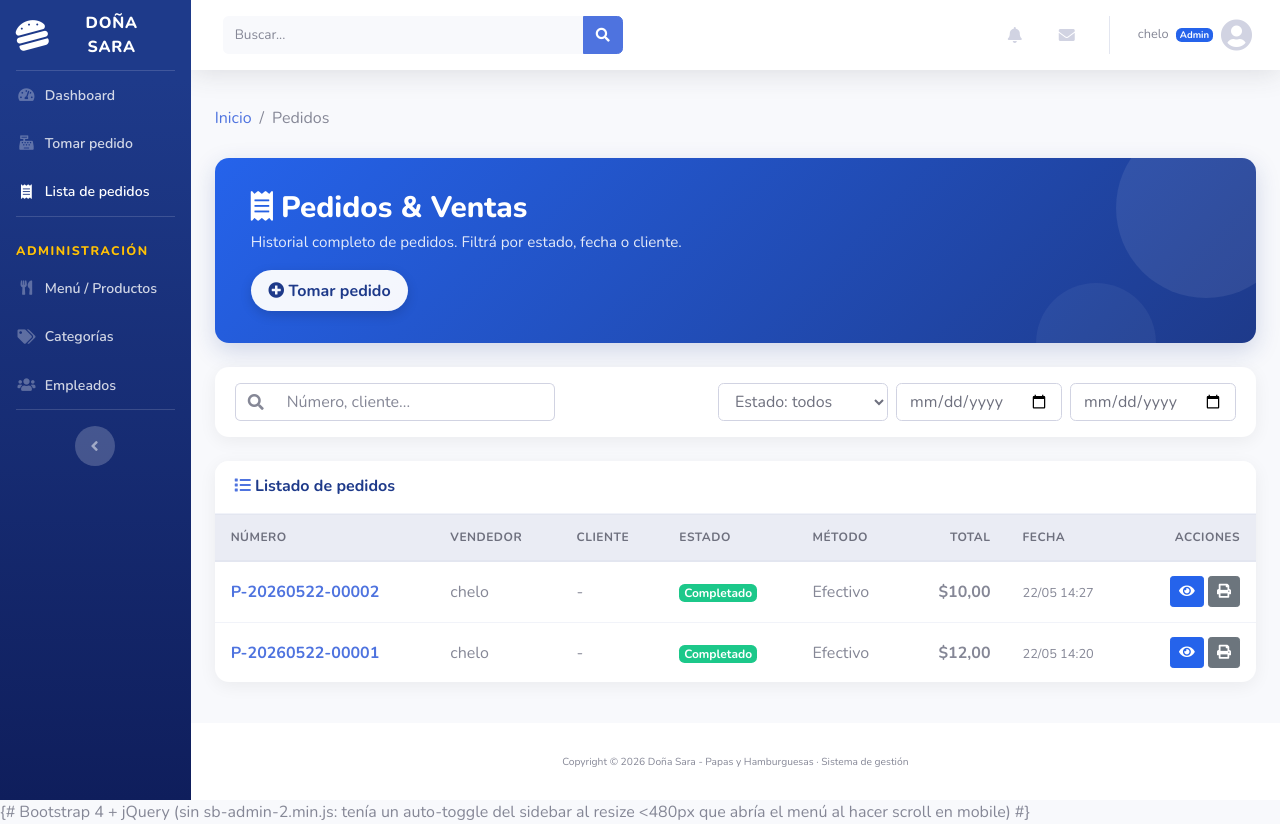
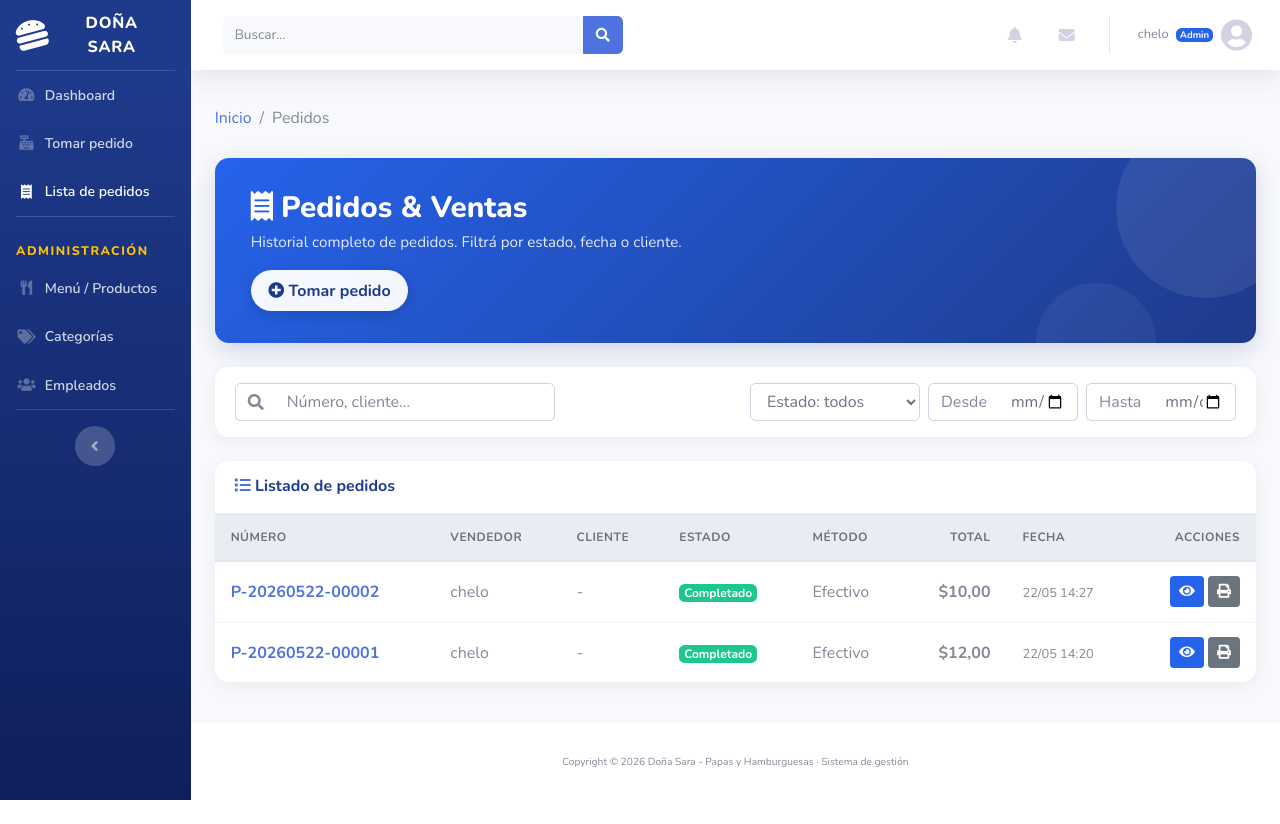
Before and after one commit to Josegomezxc/DO-A-SARA, a Django app: page /pedidos/ in a window 1280 px wide. After the commit the page ends 800 px from the top, so only its background shows below. Run offline with Django 5.2, Linux system fonts and the light colour scheme; a user stored in the database is signed in; data comes from the database, SQL or seed files in the repository; parts of the project's set-up code (start-up, migrations or seed data) failed here and were passed over; some libraries are stand-ins or nearby versions.

Commit message:
logica de negocios

```diff
--- a/app/orders/models.py
+++ b/app/orders/models.py
@@ -32,12 +32,27 @@ class Order(models.Model):
         (METODO_QR, 'QR'),
     )
 
+    TIPO_IDENTIFICACION_CHOICES = (
+        ('04', 'RUC'),
+        ('05', 'Cédula'),
+        ('06', 'Pasaporte'),
+        ('07', 'Consumidor Final'),
+    )
+
     numero = models.CharField('Número', max_length=20, unique=True, blank=True)
     vendedor = models.ForeignKey(
         settings.AUTH_USER_MODEL, on_delete=models.PROTECT,
         related_name='ventas', verbose_name='Vendedor',
     )
     cliente = models.CharField('Cliente', max_length=120, blank=True)
+    tipo_identificacion = models.CharField(
+        'Tipo de identificación', max_length=2, choices=TIPO_IDENTIFICACION_CHOICES,
+        blank=True, null=True
+    )
+    identificacion = models.CharField('Identificación', max_length=20, blank=True, null=True)
+    direccion = models.CharField('Dirección', max_length=300, blank=True, null=True)
+    telefono = models.CharField('Teléfono', max_length=30, blank=True, null=True)
+    email = models.EmailField('Email', blank=True, null=True)
     estado = models.CharField(
         'Estado', max_length=15, choices=ESTADO_CHOICES,
         default=ESTADO_PENDIENTE, db_index=True,
@@ -55,6 +70,14 @@ class Order(models.Model):
     total = models.DecimalField(
         'Total', max_digits=12, decimal_places=2, default=Decimal('0.00')
     )
+
+    # Campos para facturación electrónica (SRI)
+    secuencial_factura = models.CharField('Secuencial de factura', max_length=17, blank=True, null=True)
+    clave_acceso = models.CharField('Clave de acceso', max_length=49, blank=True, null=True)
+    subtotal_iva = models.DecimalField('Subtotal IVA', max_digits=12, decimal_places=2, blank=True, null=True)
+    subtotal_cero = models.DecimalField('Subtotal Cero', max_digits=12, decimal_places=2, blank=True, null=True)
+    valor_iva = models.DecimalField('Valor IVA', max_digits=12, decimal_places=2, blank=True, null=True)
+
     notas = models.TextField('Notas especiales', blank=True)
     creado = models.DateTimeField('Creado', auto_now_add=True, db_index=True)
     actualizado = models.DateTimeField('Actualizado', auto_now=True)
--- a/app/orders/static/orders/css/order_list.css
+++ b/app/orders/static/orders/css/order_list.css
@@ -13,18 +13,27 @@
 }
 
 .order-filter-form .filter-q {
-  flex: 1 1 220px;
-  max-width: 320px;
-  min-width: 220px;
+  flex: 1 1 100%;
 }
 
-.order-filter-form .filter-estado {
-  width: auto;
-  min-width: 170px;
-  margin-left: auto;
+.order-filter-form .filter-estado,
+.order-filter-form .filter-fecha {
+  flex: 1 1 140px;
 }
 
-.order-filter-form .filter-fecha {
-  width: auto;
-  min-width: 150px;
+@media (min-width: 768px) {
+  .order-filter-form .filter-q {
+    flex: 1 1 220px;
+    max-width: 320px;
+    min-width: 220px;
+  }
+  .order-filter-form .filter-estado {
+    margin-left: auto;
+    flex-grow: 0;
+    min-width: 170px;
+  }
+  .order-filter-form .filter-fecha {
+    flex-grow: 0;
+    min-width: 150px;
+  }
 }
--- a/app/orders/templates/orders/order_list.html
+++ b/app/orders/templates/orders/order_list.html
@@ -37,8 +37,19 @@
                 <option value="">Estado: todos</option>
                 {% for k, v in estados %}<option value="{{ k }}" {% if estado == k %}selected{% endif %}>{{ v }}</option>{% endfor %}
             </select>
-            <input type="date" name="desde" value="{{ desde }}" class="form-control filter-auto filter-fecha" title="Desde" aria-label="Desde">
-            <input type="date" name="hasta" value="{{ hasta }}" class="form-control filter-auto filter-fecha" title="Hasta" aria-label="Hasta">
+            <div class="input-group filter-auto filter-fecha">
+                <div class="input-group-prepend">
+                    <span class="input-group-text bg-white text-muted border-right-0">Desde</span>
+                </div>
+                <input type="date" name="desde" value="{{ desde }}" class="form-control border-left-0" title="Desde" aria-label="Desde">
+            </div>
+
+            <div class="input-group filter-auto filter-fecha">
+                <div class="input-group-prepend">
+                    <span class="input-group-text bg-white text-muted border-right-0">Hasta</span>
+                </div>
+                <input type="date" name="hasta" value="{{ hasta }}" class="form-control border-left-0" title="Hasta" aria-label="Hasta">
+            </div>
             <noscript>
                 <button class="btn btn-primary"><i class="fas fa-filter"></i> Filtrar</button>
             </noscript>
--- a/templates/base.html
+++ b/templates/base.html
@@ -327,8 +327,10 @@
     {% block content_anon %}{% block anon_body %}{% endblock %}{% endblock %}
 {% endif %}
 
-{# Bootstrap 4 + jQuery (sin sb-admin-2.min.js: tenía un auto-toggle del sidebar
-   al resize <480px que abría el menú al hacer scroll en mobile) #}
+{% comment %}
+Bootstrap 4 + jQuery (sin sb-admin-2.min.js: tenía un auto-toggle del sidebar
+al resize <480px que abría el menú al hacer scroll en mobile)
+{% endcomment %}
 <script src="{% static 'sb-admin-2/vendor/jquery/jquery.min.js' %}"></script>
 <script src="{% static 'sb-admin-2/vendor/bootstrap/js/bootstrap.bundle.min.js' %}"></script>
 <script src="{% static 'sb-admin-2/vendor/jquery-easing/jquery.easing.min.js' %}"></script>
```
Also changed, not shown: app/products/static/products/css/product_list.css (+14 -3 lines), app/users/static/users/css/empleado_list.css (+19 -10 lines).
